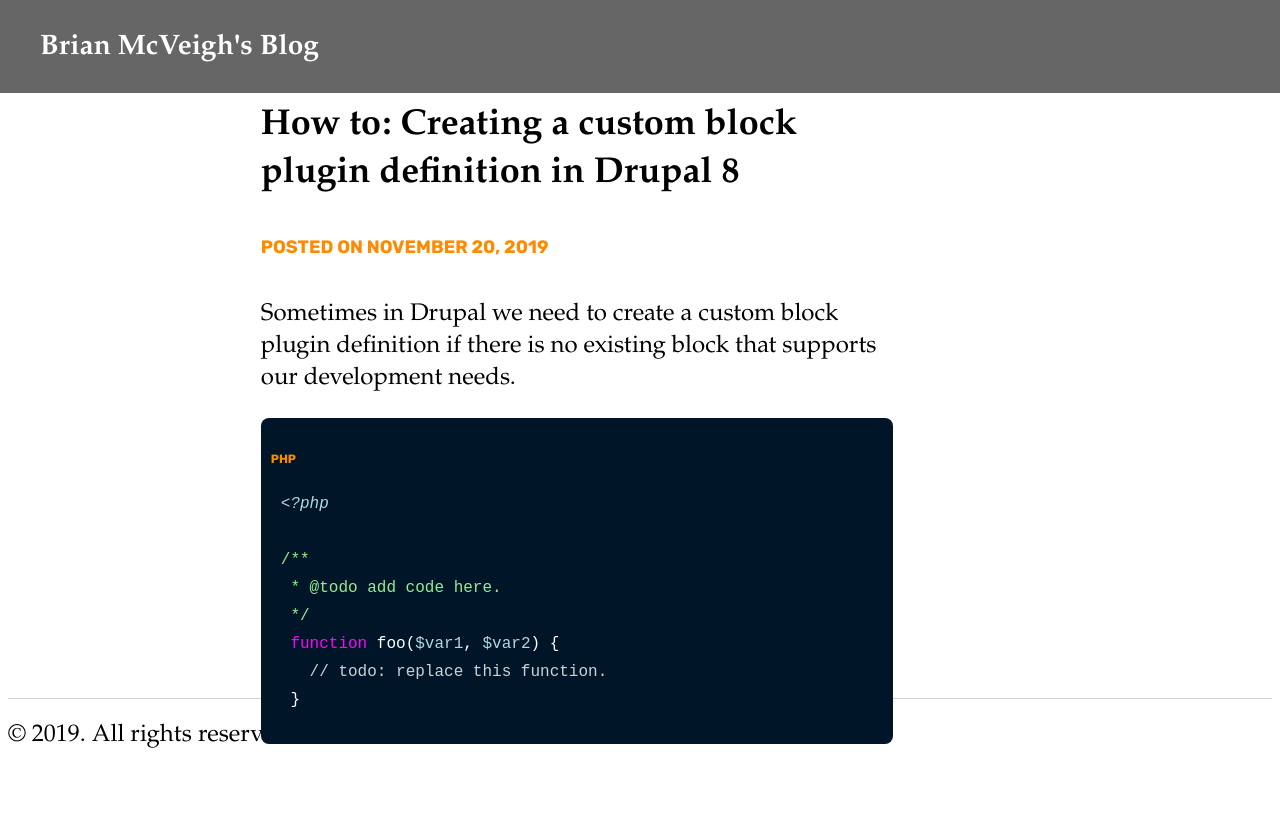
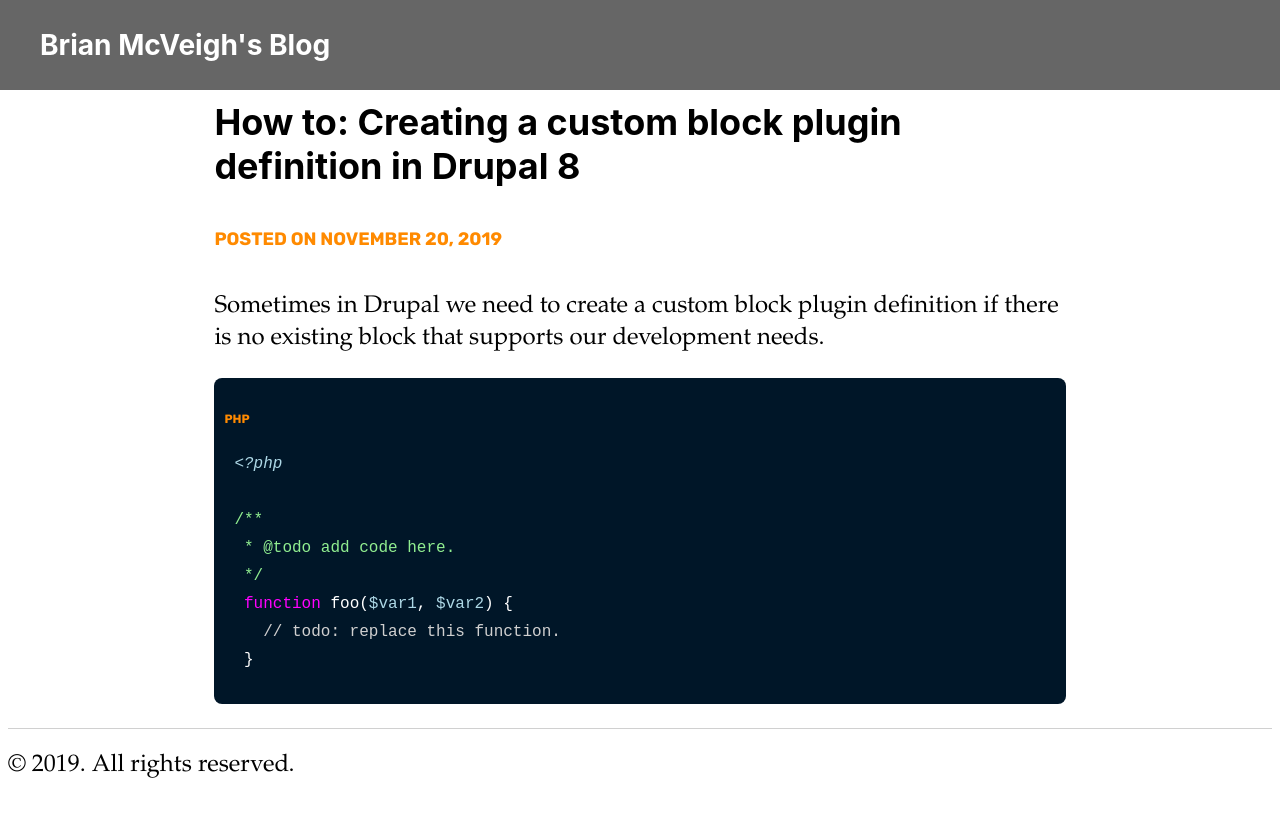
Before and after one commit to bmcveigh/bmcveigh.github.io, a Jekyll site: the page built from _posts/2019-11-20-creating-a-custom-block-in-d8.markdown, in a window 1280 px wide. Shown: the top 817 px of the page. Built offline with Jekyll 4.4.1, drawn with Linux system fonts in a browser that asks for light colours.

Commit message:
Styling for posts

```diff
--- a/_sass/abstractions/container/_container.scss
+++ b/_sass/abstractions/container/_container.scss
@@ -2,10 +2,9 @@
 
     @media screen and (min-width: 800px) {
         #content {
-            position: relative;
-            left: 20%;
-            width: 50%;
-            top: 70px;
+            max-width: 80%;
+            margin: 100px 10% 0 10%;
+            padding: 0 80px;
 
             img {
                 width: 100%;
--- a/_sass/base/_base.scss
+++ b/_sass/base/_base.scss
@@ -9,6 +9,14 @@ a {
 
     &:hover {
         color: crimson;
+    }
+}
+
+h1, h2, h3, h4, h5, h6 {
+    font-family: $font-family-roboto;
+
+    a {
+        color: inherit;
     }
 }
 
--- a/_sass/variables/_variables.scss
+++ b/_sass/variables/_variables.scss
@@ -37,3 +37,4 @@ $footer-bg-color: $highlight-bg-color;
 
 // Font family variables
 $font-family-rubik: Rubik,Lato,lucida grande,lucida sans unicode,Tahoma,Sans-Serif;
+$font-family-roboto: -apple-system, BlinkMacSystemFont, "Segoe UI", "Roboto", "Oxygen", "Ubuntu", "Cantarell", "Fira Sans", "Droid Sans", "Helvetica Neue", sans-serif;
```
